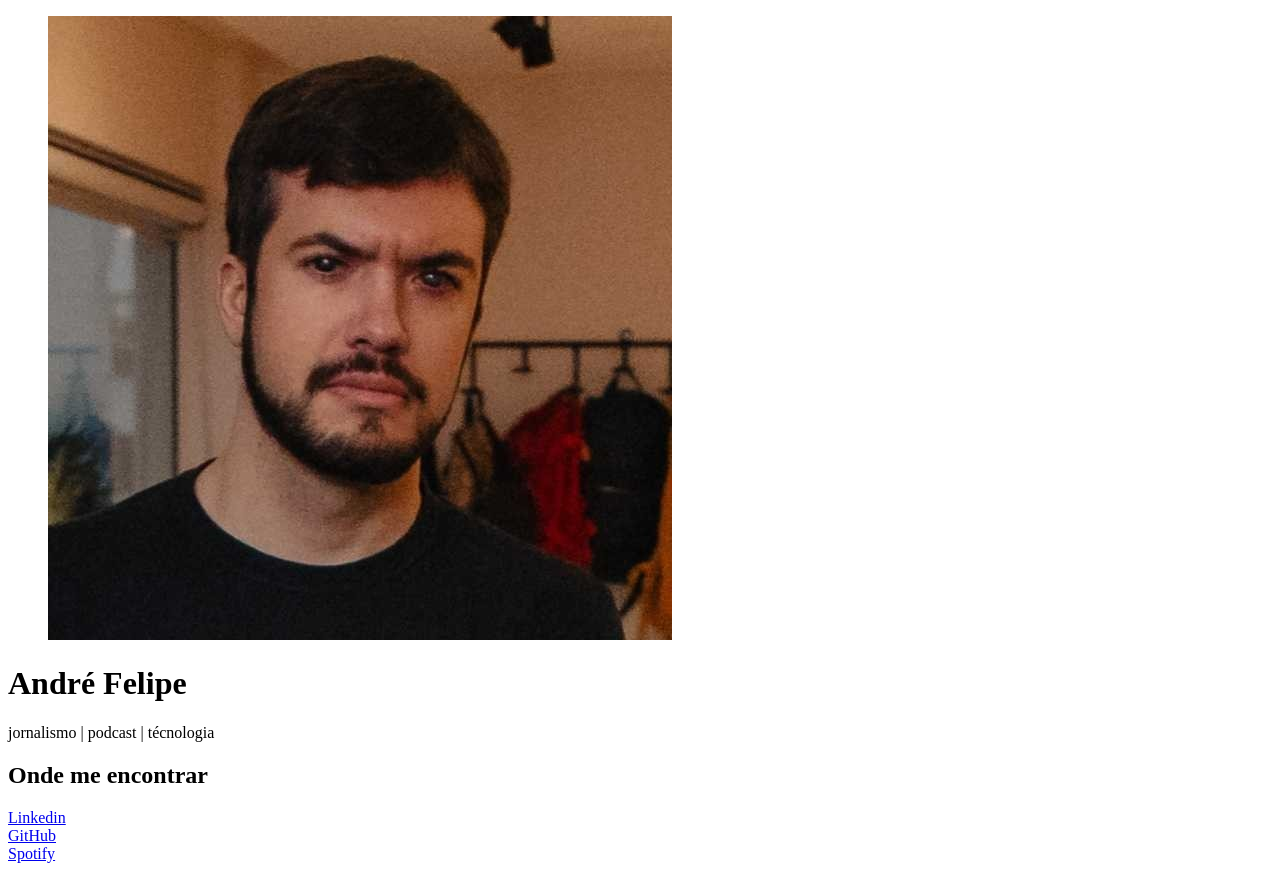
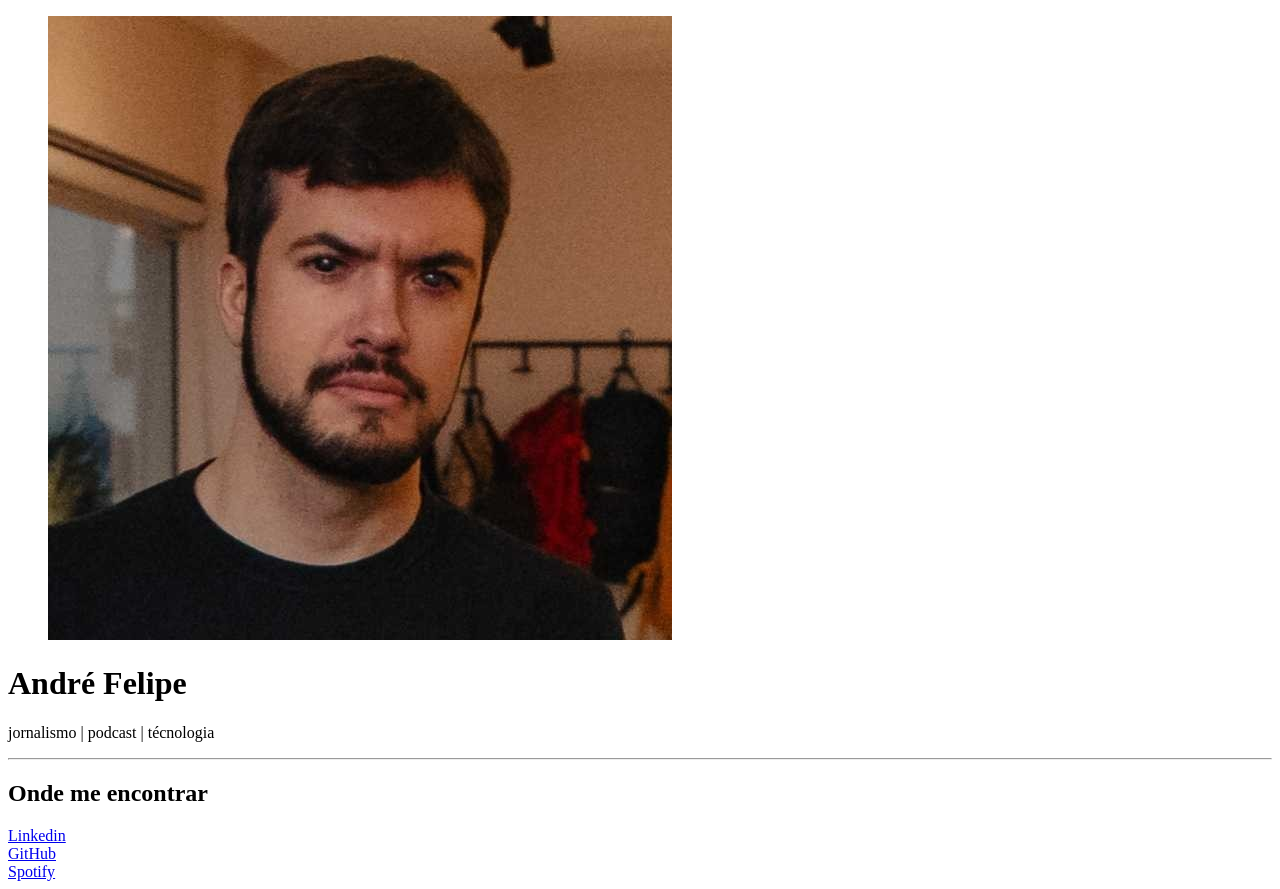
Before and after one commit to afschlindwein/social-tree, a plain HTML site: page index.html in a window 1280 px wide. Drawn offline with Linux system fonts and the light colour scheme.

Commit message:
Update index.html
Adicionada linha divisória e "class" para cada <a>.

```diff
--- a/index.html
+++ b/index.html
@@ -14,12 +14,13 @@
         </figure>
         <h1>André Felipe</h1>
         <p>jornalismo | podcast | técnologia</p>
+        <hr></hr>
         <h2>Onde me encontrar</h2>
-        <a href="https://www.linkedin.com/in/andr%C3%A9-felipe-schlindwein-b53b5269/?originalSubdomain=br" title="Meu Linkedin" target="_blank">Linkedin</a>
+        <a class="linkedin" href="https://www.linkedin.com/in/andr%C3%A9-felipe-schlindwein-b53b5269/?originalSubdomain=br" title="Meu Linkedin" target="_blank">Linkedin</a>
         <br>
-        <a href="https://github.com/afschlindwein" title="Meu GitHub" target="_blank">GitHub</a>
+        <a class="github" href="https://github.com/afschlindwein" title="Meu GitHub" target="_blank">GitHub</a>
         <br>
-        <a href="https://open.spotify.com/user/andredosch" title="Meu Spotify" target="_blank">Spotify</a>
+        <a class="spotify" href="https://open.spotify.com/user/andredosch" title="Meu Spotify" target="_blank">Spotify</a>
     </div>
 </body>
 </html>
```
